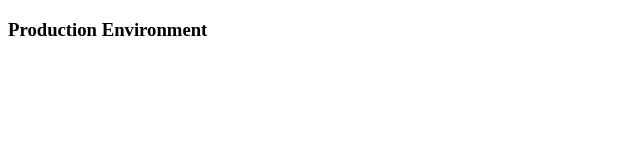
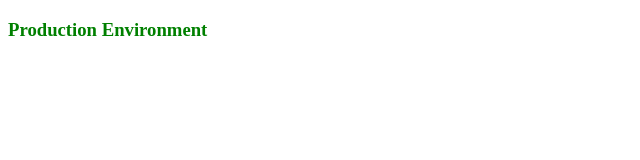
Before and after one commit to vaishnavisantosh/Updated_Assignment1, a plain HTML site: page index.html in a window 1280 px wide. Shown: the whole page, without its empty margins (0-640 px from the left). Drawn offline with Linux system fonts and the light colour scheme.

Commit message:
file modified on hotfix

```diff
--- a/index.html
+++ b/index.html
@@ -1,6 +1,6 @@
 <!DOCTYPE html>
 <html>
 <body>
-<h3 style="color:Black;">Production Environment</h3>
+<h3 style="color:Green;">Production Environment</h3>
 </body>
 </html>
```
